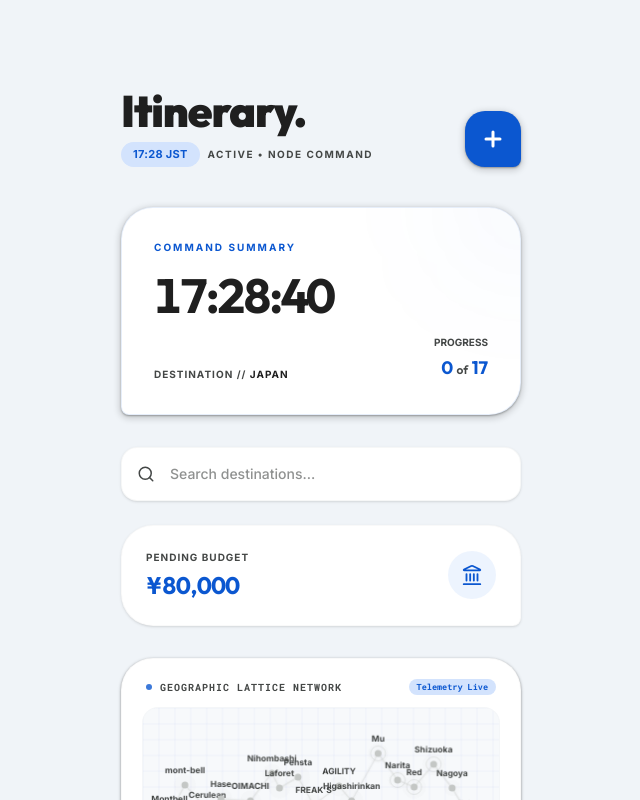
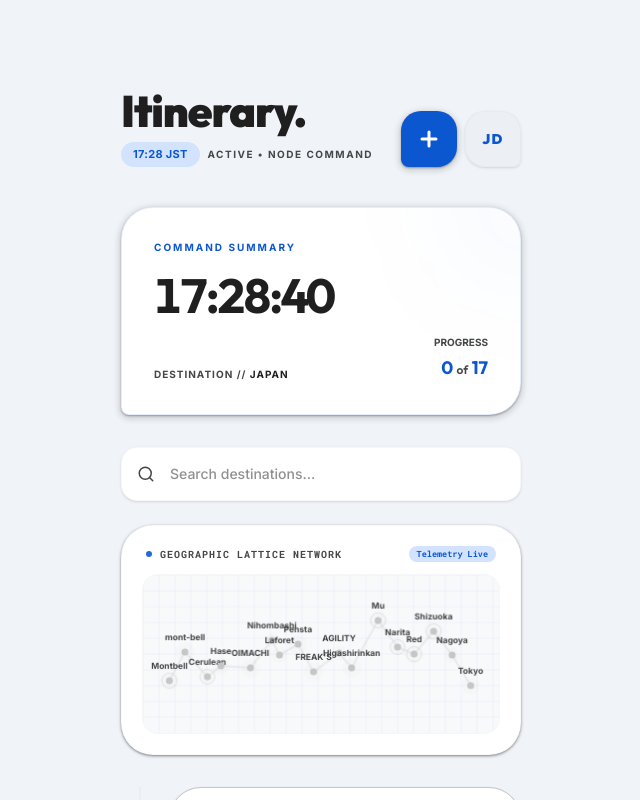
Before and after one commit to axsamp/onyx-itinerary, a React (Vite) app: page / in a window 1280 px wide. Shown: the top 800 px of the page, without its empty margins (319-959 px from the left). Built offline with nearby package versions, Linux system fonts and the light colour scheme.

Commit message:
style(itinerary): relocate pending budget to new profile modal launcher and optimize lattice canvas energy flow

```diff
--- a/src/App.jsx
+++ b/src/App.jsx
@@ -127,11 +127,14 @@ function LatticeMapCanvas({ locations, visited }) {
 
           const isLineActive = from.visited && !to.visited;
           if (isLineActive) {
-            const progress = (pulse * 0.2 + (i * 0.15)) % 1;
+            const progress = (pulse * 0.05 + (i * 0.15)) % 1;
             const px = from.x + (to.x - from.x) * progress;
             const py = from.y + (to.y - from.y) * progress;
 
-            ctx.fillStyle = document.documentElement.classList.contains('dark') ? '#8AB4F8' : '#0B57D0';
+            const opacity = 1 - Math.pow(progress - 0.5, 2) * 4;
+            ctx.fillStyle = document.documentElement.classList.contains('dark')
+              ? `rgba(138, 180, 248, ${opacity})`
+              : `rgba(11, 87, 208, ${opacity})`;
             ctx.shadowColor = ctx.fillStyle;
             ctx.shadowBlur = 6;
             ctx.beginPath();
@@ -143,14 +146,13 @@ function LatticeMapCanvas({ locations, visited }) {
       }
 
       nodes.forEach(node => {
-        const glow = Math.abs(Math.sin(pulse + node.x * 0.05)) * 4 + 2;
-
-        ctx.fillStyle = node.visited
-          ? (document.documentElement.classList.contains('dark') ? 'rgba(138, 180, 248, 0.15)' : 'rgba(11, 87, 208, 0.12)')
-          : 'rgba(196, 199, 197, 0.06)';
-        ctx.beginPath();
-        ctx.arc(node.x, node.y, 6 + glow, 0, Math.PI * 2);
-        ctx.fill();
+        if (!node.visited) {
+          const glow = Math.abs(Math.sin(pulse + node.x * 0.05)) * 3 + 1;
+          ctx.fillStyle = 'rgba(196, 199, 197, 0.06)';
+          ctx.beginPath();
+          ctx.arc(node.x, node.y, 6 + glow, 0, Math.PI * 2);
+          ctx.fill();
+        }
 
         ctx.fillStyle = node.visited
           ? (document.documentElement.classList.contains('dark') ? '#8AB4F8' : '#0B57D0')
@@ -159,13 +161,11 @@ function LatticeMapCanvas({ locations, visited }) {
         ctx.arc(node.x, node.y, node.visited ? 4.5 : 3.5, 0, Math.PI * 2);
         ctx.fill();
 
-        if (node.priority === 5) {
-          ctx.strokeStyle = node.visited
-            ? (document.documentElement.classList.contains('dark') ? 'rgba(138, 180, 248, 0.6)' : 'rgba(11, 87, 208, 0.6)')
-            : 'rgba(196, 199, 197, 0.4)';
+        if (node.priority === 5 && !node.visited) {
+          ctx.strokeStyle = 'rgba(196, 199, 197, 0.4)';
           ctx.lineWidth = 1;
           ctx.beginPath();
-          ctx.arc(node.x, node.y, node.visited ? 8.5 : 7.5, 0, Math.PI * 2);
+          ctx.arc(node.x, node.y, 7.5, 0, Math.PI * 2);
           ctx.stroke();
         }
 
@@ -220,6 +220,7 @@ export default function App() {
 
   const [time, setTime] = useState(new Date());
   const [isAdding, setIsAdding] = useState(false);
+  const [isProfileOpen, setIsProfileOpen] = useState(false);
   const [newLoc, setNewLoc] = useState({ city: '', kanji: '', category: 'Urban', budget: 0, priority: 5 });
   const [isStealthMode, setIsStealthMode] = useState(() => localStorage.getItem('onyx_stealth_mode') === 'true');
 
@@ -334,9 +335,15 @@ export default function App() {
           <div className="flex gap-2">
             <button
               onClick={() => { triggerHaptic(); setIsAdding(true); }}
-              className="w-14 h-14 rounded-[20px] rounded-br-[8px] bg-g-primary text-white dark:text-[#202124] flex items-center justify-center hover:brightness-110 transition-all duration-300 shadow-elevation-2 active:scale-95 ripple"
+              className="w-14 h-14 rounded-[20px] rounded-bl-[8px] bg-g-primary text-white dark:text-[#202124] flex items-center justify-center hover:brightness-110 transition-all duration-300 shadow-elevation-2 active:scale-95 ripple"
             >
               <Plus className="w-6 h-6 stroke-[3]" />
+            </button>
+            <button
+              onClick={() => { triggerHaptic('medium'); setIsProfileOpen(true); }}
+              className="w-14 h-14 rounded-[20px] rounded-br-[8px] bg-g-aluminium/50 dark:bg-g-aluminium/10 text-g-primary flex items-center justify-center font-display font-black text-sm tracking-widest hover:bg-g-primary-container hover:text-g-primary transition-all duration-300 active:scale-90 ripple shrink-0 border border-g-outline/10 shadow-sm"
+            >
+              JD
             </button>
           </div>
         </header>
@@ -375,18 +382,7 @@ export default function App() {
           </div>
         </div>
 
-        {/* Total Cost Display Card */}
-        <div className="material-card p-6 mb-8 shadow-sm flex justify-between items-center border-g-outline/10 rounded-[32px] rounded-br-[8px]">
-          <div>
-            <span className="text-[10px] font-bold text-g-text-variant uppercase tracking-widest block mb-1">Pending Budget</span>
-            <div className="text-2xl font-bold tabular-nums text-g-primary font-display">
-              ¥{totalBudget.toLocaleString()}
-            </div>
-          </div>
-          <div className="w-12 h-12 rounded-full bg-g-primary-container/40 flex items-center justify-center text-g-primary">
-            <Landmark size={22} />
-          </div>
-        </div>
+
 
         {/* Geographic Lattice Network Canvas */}
         <LatticeMapCanvas locations={filteredLocations} visited={visited} />
@@ -583,6 +579,79 @@ export default function App() {
           )}
         </AnimatePresence>
 
+        {/* Profile Modal */}
+        <AnimatePresence>
+          {isProfileOpen && (
+            <motion.div
+              initial={{ opacity: 0 }}
+              animate={{ opacity: 1 }}
+              exit={{ opacity: 0 }}
+              className="fixed inset-0 z-50 bg-black/60 backdrop-blur-md flex items-end justify-center"
+              onClick={() => setIsProfileOpen(false)}
+            >
+              <motion.div
+                initial={{ y: "100%" }}
+                animate={{ y: 0 }}
+                exit={{ y: "100%" }}
+                transition={{ type: "spring", damping: 25, stiffness: 220 }}
+                className="w-full max-w-md bg-g-surface border-t border-g-outline/10 rounded-t-[40px] p-6 pb-safe relative overflow-hidden"
+                onClick={(e) => e.stopPropagation()}
+              >
+                {/* Asymmetric Header Accents */}
+                <div className="absolute top-0 left-0 right-0 h-1.5 bg-gradient-to-r from-g-primary via-g-primary/60 to-g-primary/10" />
+
+                <div className="flex justify-between items-start mb-6">
+                  <div>
+                    <h2 className="text-2xl font-black tracking-tight font-display text-g-text">Agent Profile</h2>
+                    <p className="text-[10px] font-bold text-g-text-variant uppercase tracking-widest mt-0.5">Command Telemetry</p>
+                  </div>
+                  <button
+                    onClick={() => { triggerHaptic(); setIsProfileOpen(false); }}
+                    className="w-8 h-8 rounded-full bg-g-aluminium/40 dark:bg-g-aluminium/10 flex items-center justify-center text-g-text-variant hover:text-g-text cursor-pointer"
+                  >
+                    <X size={16} />
+                  </button>
+                </div>
+
+                <div className="space-y-4">
+                  {/* Budget Telemetry Card */}
+                  <div className="material-card p-6 shadow-elevation-2 rounded-[32px] rounded-br-[8px] border-g-outline/10 bg-g-bg/50">
+                    <span className="text-[9px] font-bold text-g-text-variant uppercase tracking-[0.2em] block mb-2">Pending Mission Budget</span>
+                    <div className="text-3xl font-black tracking-tight text-g-primary font-display mb-1.5">
+                      ¥{totalBudget.toLocaleString()}
+                    </div>
+                    <p className="text-[10px] font-medium text-g-text-variant leading-relaxed">
+                      Accumulated budget of remaining unvisited destinations in your operational flight path.
+                    </p>
+                  </div>
+
+                  {/* Profile Details Card */}
+                  <div className="material-card p-5 rounded-[32px] rounded-bl-[8px] border-g-outline/10 bg-g-surface">
+                    <div className="flex items-center gap-4">
+                      <div className="w-12 h-12 rounded-[16px] rounded-bl-[6px] bg-g-primary-container text-g-primary flex items-center justify-center font-display font-black text-lg">
+                        JD
+                      </div>
+                      <div>
+                        <div className="text-sm font-bold text-g-text">Agent JD</div>
+                        <div className="text-[10px] font-mono text-g-text-variant">CALLSIGN: VANGUARD-02</div>
+                      </div>
+                    </div>
+                  </div>
+                </div>
+
+                <div className="mt-6 flex justify-end">
+                  <button
+                    onClick={() => { triggerHaptic(); setIsProfileOpen(false); }}
+                    className="w-full py-4 bg-g-primary text-white dark:text-[#202124] font-bold rounded-2xl shadow-elevation-2 active:scale-95 transition-transform flex items-center justify-center ripple"
+                  >
+                    Dismiss Terminal
+                  </button>
+                </div>
+              </motion.div>
+            </motion.div>
+          )}
+        </AnimatePresence>
+
       </div>
     </div>
   );
```
